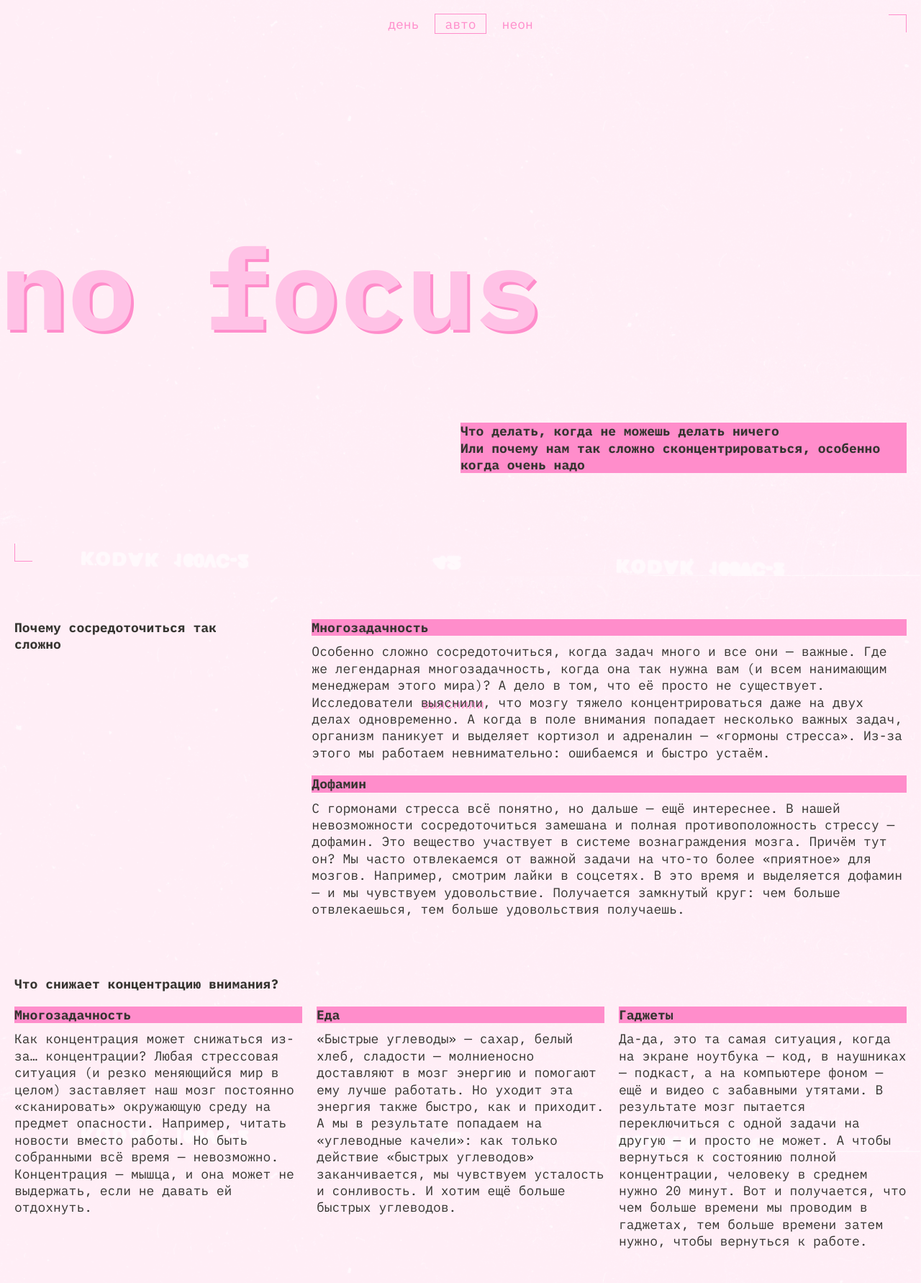
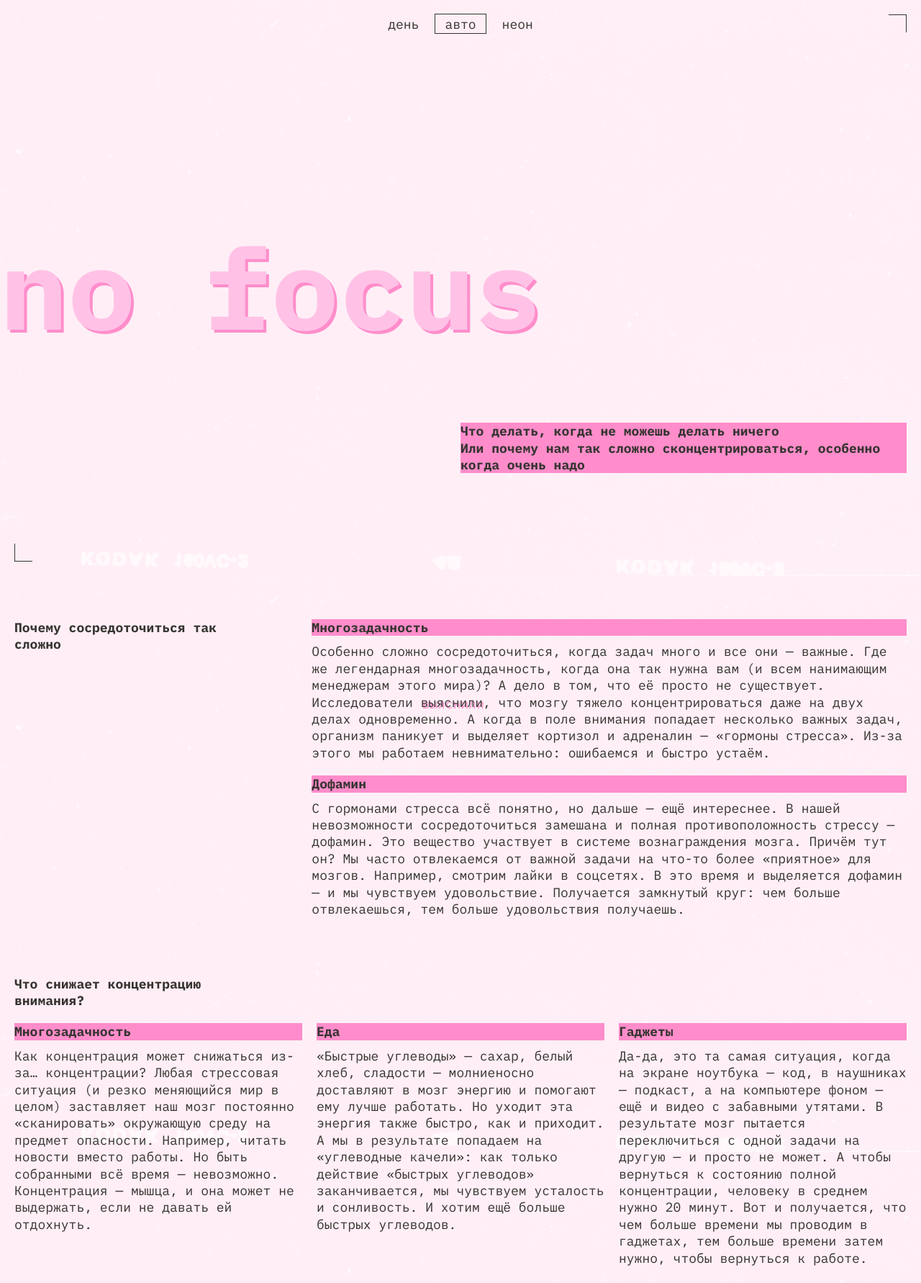
Before and after one commit to patewy/slozhno-sosredotochitsya-fd, a plain HTML site: page index.html in a window 1280 px wide. Shown: the top 1782 px of the page at 72% size. Drawn offline with Linux system fonts and the light colour scheme.

Commit message:
Готовый проект 3

```diff
--- a/index.html
+++ b/index.html
@@ -8,7 +8,7 @@
     <title>Сложно сосредоточиться</title>
     <script src="./scripts/script.js"></script>
     <link rel="icon" href="./images/favicon.ico" sizes="any">
-    <link rel="icon" href="./images/favicon.svg" sizes="image/svg+xml">
+    <link rel="icon" href="./images/favicon.svg" type="image/svg+xml">
     <link rel="mobile__icon" href="./images/mobile-icon.png">
     <link rel="stylesheet" href="./fonts/fonts.css">
     <link rel="stylesheet" href="./styles/globals.css">
@@ -47,7 +47,7 @@
         </ul>
       </nav>
       <h1 class = "header__title">no focus</h1>
-      <p class = "header__under__text title__decor">Что делать, когда не можешь делать ничего</br>
+      <p class = "header__under__text title__decor">Что делать, когда не можешь делать ничего<br>
         Или почему нам так сложно сконцентрироваться, особенно когда очень надо</p>
     </header>
     <main class = "main">
@@ -106,6 +106,7 @@
             Да-да, это та самая ситуация, когда на экране ноутбука — код, в наушниках — подкаст, а на компьютере фоном — ещё и видео с забавными утятами. В результате мозг пытается переключиться с одной задачи на другую — и просто не может.
             А чтобы вернуться к состоянию полной концентрации, человеку в среднем нужно 20 минут. Вот и получается, что чем больше времени мы проводим в гаджетах, тем больше времени затем нужно, чтобы вернуться к работе.
           </p>
+        </article>
       </section>
       <section class="section section__method__to__concentrate">
         <h2 class = "section__title">
--- a/styles/dark.css
+++ b/styles/dark.css
@@ -8,4 +8,5 @@
   --main-text-color: #F1B2CE;
   --under-header-text-color: #000028;
   --accent-color-rgba: rgba(255, 0, 123, 0.4);
+  --decorated-color: #ff0070;
 }
--- a/styles/globals.css
+++ b/styles/globals.css
@@ -1,5 +1,3 @@
-/* Глобальные стили для проекта, их можно дополнять и менять по желанию */
-
 *,
 *::before,
 *::after {
--- a/styles/light.css
+++ b/styles/light.css
@@ -1,6 +1,7 @@
 :root.theme-light {
   --bg-color: #FFF1F7;
   --bg-image: url(../images/cover-image-light.png);
+  --decorated-color: #353430;
   --section-color:#353430;
   --accent-color: #FF8DCB;
   --title-color: #FF8DCB;
@@ -25,6 +26,7 @@
     --main-text-color: #353430;
     --under-header-text-color: #353430;
     --accent-color-rgba: rgba(50, 49, 45, 0.4);
+    --decorated-color: #353430;
   }
 
   :root:not(.theme-dark) .reg__decorate {
--- a/styles/style.css
+++ b/styles/style.css
@@ -50,7 +50,7 @@
   background-color: transparent;
   border: none;
   box-shadow: none;
-  color: var(--accent-color);
+  color: var(--decorated-color);
   text-transform: lowercase;
   padding-block: 1.5px;
   padding-inline: 13px;
@@ -59,7 +59,7 @@
 
 .header__theme-menu-button_active {
   pointer-events: none;
-  outline: 1px solid var(--accent-color);
+  outline: 1px solid var(--decorated-color);
 }
 
 .header__theme-menu-button:hover {
@@ -72,7 +72,7 @@
 
 .header__theme-menu-button:focus-visible {
   outline: none;
-  border-block-end: 1px solid var(--accent-color) ;
+  border-block-end: 1px solid var(--decorated-color) ;
 }
 
 .decorated-zone::before {
@@ -80,8 +80,8 @@
   position: absolute;
   inline-size: 25px;
   block-size: 25px;
-  border-block-end: 1px solid var(--accent-color) ;
-  border-inline-start: 1px solid var(--accent-color);
+  border-block-end: 1px solid var(--decorated-color) ;
+  border-inline-start: 1px solid var(--decorated-color);
   left: 10px;
   bottom: 10px;
 }
@@ -91,8 +91,8 @@
   position: absolute;
   inline-size: 25px;
   block-size: 25px;
-  border-block-start: 1px solid var(--accent-color);
-  border-inline-end: 1px solid var(--accent-color);
+  border-block-start: 1px solid var(--decorated-color);
+  border-inline-end: 1px solid var(--decorated-color);
   right: 10px;
   top: 10px;
 }
@@ -270,6 +270,7 @@
     grid-template-columns: repeat(3, 1fr);
     grid-template-rows: auto;
     margin-block-end: 60px;
+    grid-auto-rows: auto;
   }
 
   .section__title {
@@ -366,13 +367,13 @@
     column-gap: 20px;
   }
 
+  .section__decreased__concentration .section__title {
+    inline-size: 41vh;
+    grid-column: 1 / -1;
+  }
+
   .section__decreased__concentration .article {
     grid-column: initial;
-    grid-row: 2/3;
-  }
-
-  .section__decreased__concentration .section__title {
-    grid-row: 1/2;
   }
 
   .section__method__to__concentrate .section__title {
--- a/styles/variables.css
+++ b/styles/variables.css
@@ -14,4 +14,5 @@
   --line-height-text: 23.4px;
   --accent-color-rgba: rgba(255, 0, 123, 0.4);
   --section-color:#FF0070;
+  --decorated-color: #ff0070;
 }
```
